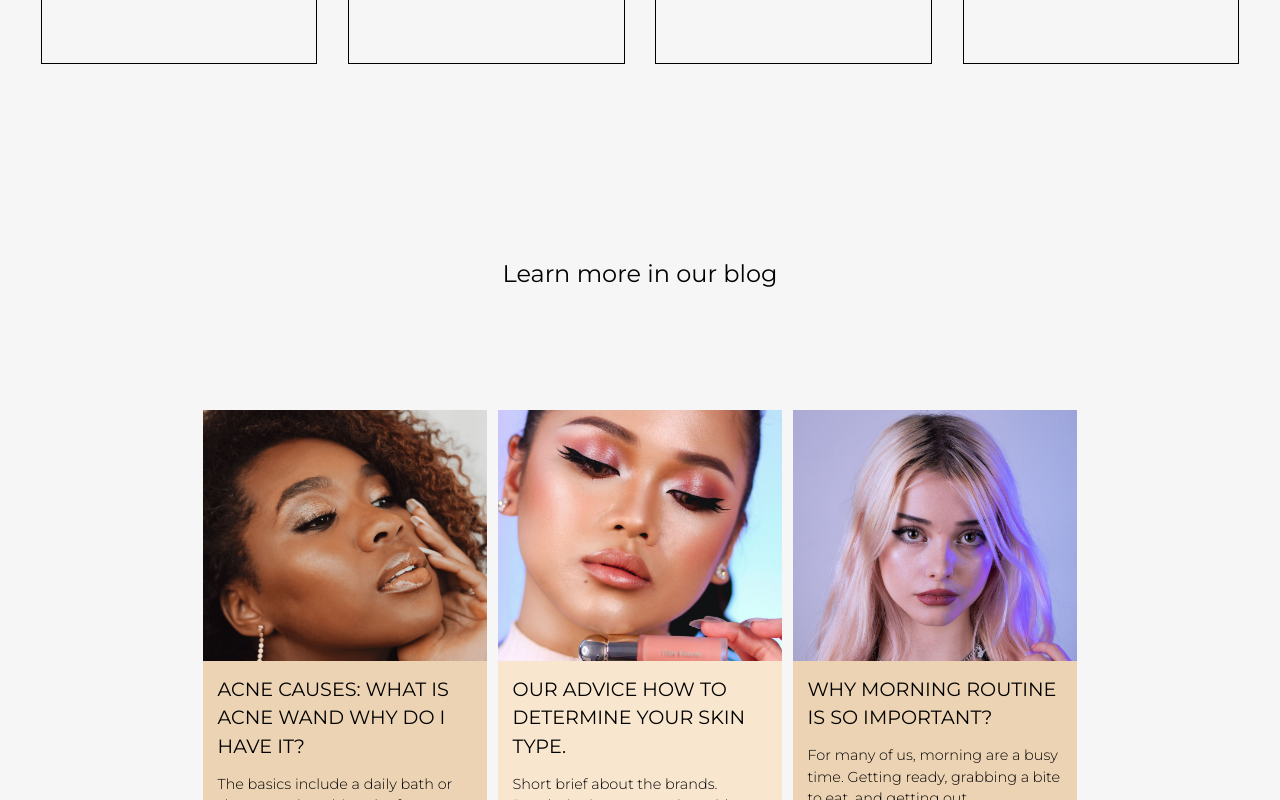
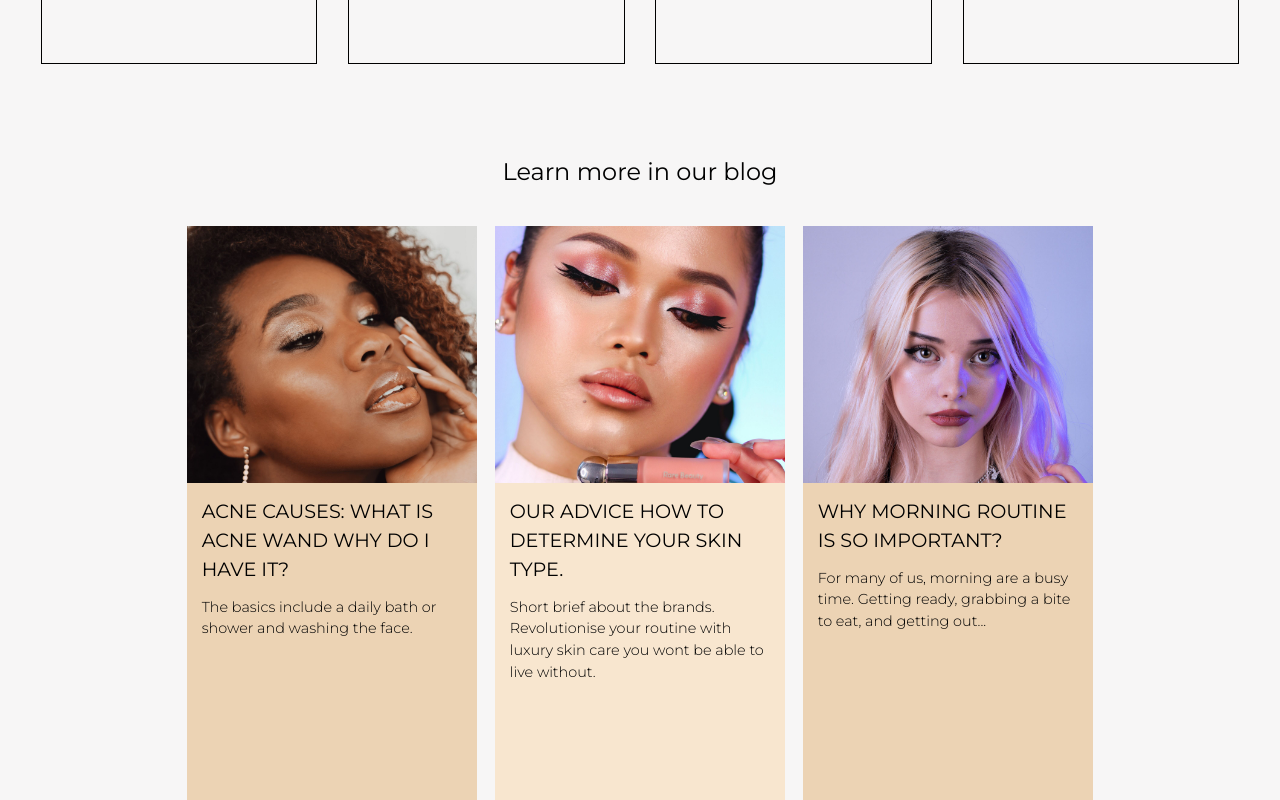
Before and after one commit to micsiw/react-ecommerce-project, a React (Create React App) app: page / in a window 1280 px wide. Shown: the part 2880-3680 px from the top of the page. Built offline with nearby package versions, Linux system fonts and the light colour scheme.

Commit message:
reworked blog preview for desktop view

```diff
--- a/src/styles/Blog-preview.css
+++ b/src/styles/Blog-preview.css
@@ -83,3 +83,23 @@
 .article-link {
   border-bottom: 1px solid black;
 }
+
+@media screen and (min-width: 550px) {
+  .blog-preview-section {
+    padding: 6% 4%;
+  }
+}
+
+@media screen and (min-width: 1000px) {
+  .blog-preview-section {
+    padding: 2%;
+  }
+
+  .blog-preview-title {
+    margin-bottom: 3%;
+  }
+
+  .slide-wrapper {
+    padding: 0 3%;
+  }
+}
```
